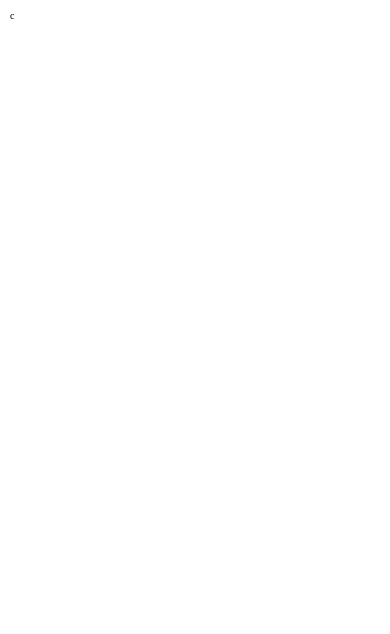
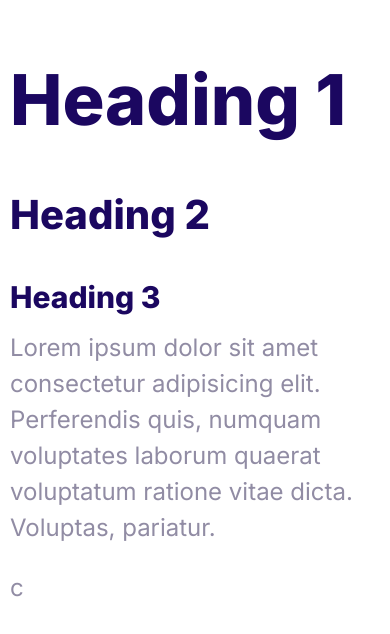
Before and after one commit to dicegit/test, a plain HTML site: page index.html in a window 390 px wide. Drawn offline with Linux system fonts and the light colour scheme.

Commit message:
Fixing font sizes and establishing basic media query

```diff
--- a/css/styles.css
+++ b/css/styles.css
@@ -10,9 +10,13 @@ html{
   to be measured within the border box */
   box-sizing: border-box;
 }
+
 body{
    margin: 10px;
-   background: url(../images/constellation.svg);
+   font-family: Inter, Arial, Arial, Helvetica, sans-serif;
+   color: var(--color-body);
+   font-size: 2.4rem;
+   line-height: 1.5;
 }
 /* #endregion */
 
@@ -27,3 +31,41 @@ body{
 }
 
 /* #endregion */
+
+h1, h2, h3{
+  color: var(--color-headings) ;
+  margin-bottom: 1rem;
+}
+
+h1{
+  font-size: 7rem;
+}
+
+h2{
+  font-size: 4rem;
+}
+
+h3{
+  font-size: 3rem;
+}
+
+p{
+  margin-top: 0;
+}
+
+@media screen and (min-width: 1024px){
+  body{
+    font-size: 1.8rem;
+  }
+  h1{
+    font-size: 8rem;
+  }
+
+  h2{
+    font-size: 4rem;
+  }
+
+  h3{
+    font-size: 2.4rem;
+  }
+}
--- a/index.html
+++ b/index.html
@@ -3,9 +3,24 @@
   <head>
     <meta charset="UTF-8" />
     <meta name="viewport" content="width=device-width, initial-scale=1.0" />
+    <link rel="preconnect" href="https://fonts.googleapis.com" />
+    <link rel="preconnect" href="https://fonts.gstatic.com" crossorigin />
+    <link
+      href="https://fonts.googleapis.com/css2?family=Inter:wght@400;800&display=swap"
+      rel="stylesheet"
+    />
     <link rel="stylesheet" href="css/normalize.css" />
     <link rel="stylesheet" href="css/styles.css" />
   </head>
-  <body></body>
+  <body>
+    <h1>Heading 1</h1>
+    <h2>Heading 2</h2>
+    <h3>Heading 3</h3>
+    <p>
+      Lorem ipsum dolor sit amet consectetur adipisicing elit. Perferendis quis,
+      numquam voluptates laborum quaerat voluptatum ratione vitae dicta.
+      Voluptas, pariatur.
+    </p>
+  </body>
 </html>
 c
```
